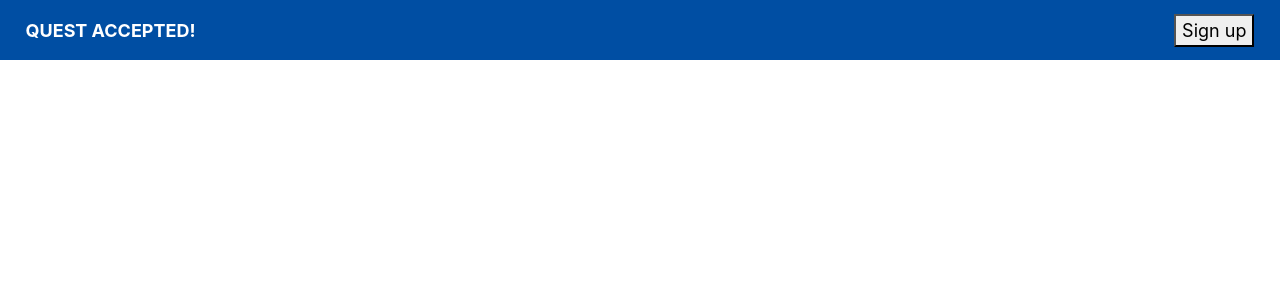
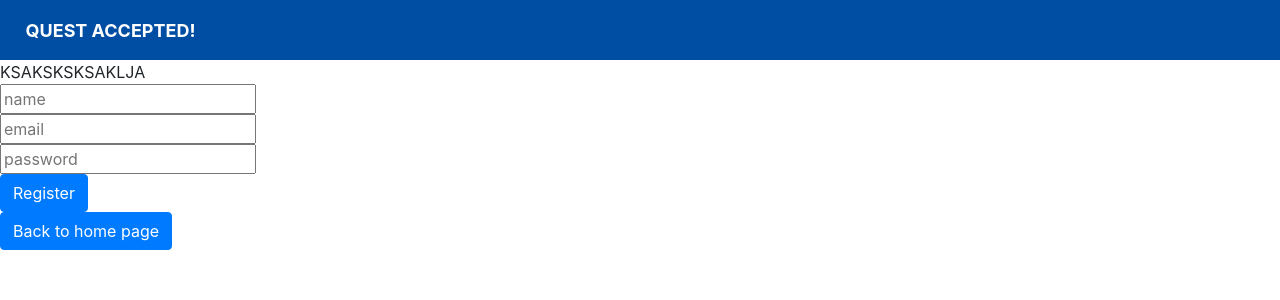
Before and after one commit to iagotito/quest-frontend, a React (Create React App) app: page /register in a window 1280 px wide. Shown: the top 300 px of the page. Built offline with nearby package versions, Linux system fonts and the light colour scheme.

Commit message:
create registration page and functions

```diff
--- a/package.json
+++ b/package.json
@@ -8,6 +8,7 @@
     "@testing-library/user-event": "^7.1.2",
     "axios": "^0.20.0",
     "bootstrap": "^4.5.2",
+    "dotenv": "^8.2.0",
     "react": "^16.13.1",
     "react-bootstrap": "^1.3.0",
     "react-dom": "^16.13.1",
--- a/src/App.js
+++ b/src/App.js
@@ -3,8 +3,6 @@ import React from "react";
 import Routes from './routes';
 
 import Header from './components/Header'
-import Home from './pages/dashboard'
-import Dashboard from './pages/dashboard'
 
 const App = () => (
     <div className='App'>
--- a/src/components/Header/index.js
+++ b/src/components/Header/index.js
@@ -11,9 +11,6 @@ const Header = () => {
     return(
         <div id='main-header'>
             <div id='title-div'>QUEST ACCEPTED!</div>
-            <div id='user-info-div'>
-                <button id='sign-up-btn' onClick={handleSignUp}>Sign up</button>
-            </div>
         </div>
     )
 }
--- a/src/components/Header/styles.css
+++ b/src/components/Header/styles.css
@@ -17,12 +17,3 @@
     padding-left: 2%;
     align-items: center;
 }
-
-#user-info-div {
-    height: 60px;
-    width: 50%;
-    display: flex;
-    justify-content: right;
-    padding-right: 2%;
-    align-items: center;
-}
--- a/src/index.js
+++ b/src/index.js
@@ -2,7 +2,6 @@ import React from 'react';
 import ReactDOM from 'react-dom';
 import App from './App';
 import * as serviceWorker from './serviceWorker';
-
 import 'bootstrap/dist/css/bootstrap.min.css';
 
 ReactDOM.render(
--- a/src/pages/home/index.js
+++ b/src/pages/home/index.js
@@ -2,15 +2,23 @@ import React from 'react';
 import { Button } from 'react-bootstrap';
 import { Link } from 'react-router-dom';
 
+import './styles.css';
 
 const Home = () => {
   return(
-    <div>
+    <div className="home-div">
       <h1>Quest home page</h1>
-      <br></br>
+      <br/>
       <Link to='/dashboard'>
         <Button id='see-dashboard-btn'>See quests dashboard</Button>
       </Link>
+      <br/><br/>
+      <div className="buttons">
+        <Link to='/register'>
+          <Button className='register-btn'>Register</Button>
+        </Link>
+        <Button className='signin-btn'>Sign in</Button>
+      </div>
     </div>
   )
 };
--- /dev/null
+++ b/src/pages/home/styles.css
@@ -0,0 +1,6 @@
+.buttons {
+    height: 40px;
+    width: 250px;
+    display: flex;
+    justify-content: space-around;
+}
--- /dev/null
+++ b/src/pages/register/index.js
@@ -0,0 +1,58 @@
+import React, { useState, useEffect } from 'react';
+import { Button } from 'react-bootstrap';
+import { Link, useHistory } from 'react-router-dom';
+
+const Register = () => {
+    const history = useHistory();
+    const API_URL = 'http://0.0.0.0:8080'
+    const [name, setName] = useState('');
+    const [email, setEmail] = useState('');
+    const [password, setPassword] = useState('');
+
+    function handleSubmit (e) {
+        e.preventDefault();
+
+        fetch(API_URL + '/users', {
+            method: 'POST',
+            mode: 'cors',
+            headers: {
+                'Content-Type': 'application/json'
+            },
+            body: JSON.stringify({
+                name: `${name}`,
+                email: `${email}`,
+                password: `${password}`
+            })
+        })
+        .then(res => res.json())
+        .then(data => {
+            if (data.status_code != 201) {
+                alert(data.message);
+            } else {
+                console.log('user created');
+                history.push('/');
+            }
+        });
+    }
+
+    return (
+        <>
+        <form className="register-div" onSubmit={handleSubmit}>
+            KSAKSKSKSAKLJA
+            <br/>
+            <input type="text" className="name-input" placeholder="name" value={name} onChange={e => setName(e.target.value)}/>
+            <br/>
+            <input type="text" className="email-input" placeholder="email" value={email} onChange={e => setEmail(e.target.value)}/>
+            <br/>
+            <input type="password" className="password-input" placeholder="password" value={password} onChange={e => setPassword(e.target.value)}/>
+            <br/>
+            <Button type="submit" onClick={handleSubmit}>Register</Button>
+        </form>
+        <Link to='/'>
+            <Button>Back to home page</Button>
+        </Link>
+        </>
+    );
+}
+
+export default Register;
--- a/src/routes.js
+++ b/src/routes.js
@@ -2,12 +2,15 @@ import React from "react";
 import { BrowserRouter, Route, Switch } from "react-router-dom";
 import Dashboard from "./pages/dashboard";
 import Home from './pages/home';
+import Register from './pages/register';
 
 const Routes = () => (
   <BrowserRouter>
     <Switch>
       <Route exact path="/" component={() => <Home />}/>
+      <Route exact path="/register" component={() => <Register />}/>
       <Route exact path="/dashboard" component={() => <Dashboard />}/>
+      <Route exact path='*' component={() => <Home />}/>
     </Switch>
   </BrowserRouter>
 );
```
